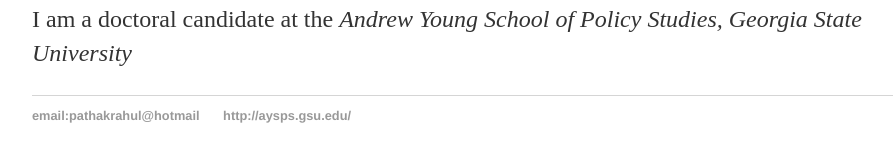
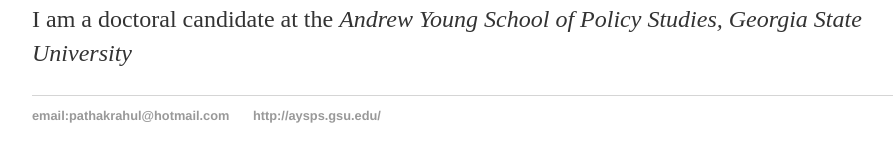
Before and after one commit to pathak-rahul/pathak-rahul.github.io, a Jekyll site: the page built from index.html, in a window 1280 px wide. Shown: the part 194-356 px from the top of the page, without its empty margins (160-1053 px from the left). Built offline with Jekyll 4.4.1, drawn with Linux system fonts in a browser that asks for light colours.

Commit message:
Update default.html

```diff
--- a/_layouts/default.html
+++ b/_layouts/default.html
@@ -24,7 +24,7 @@
 		</div><!-- /.container -->
 		<footer>
     		<ul>
-        		<li><a href="mailto:pathakrahul@hotmail.com">email:pathakrahul@hotmail</a></li>
+        		<li><a href="mailto:pathakrahul@hotmail.com">email:pathakrahul@hotmail.com</a></li>
         		<li><a href="http://aysps.gsu.edu/">http://aysps.gsu.edu/</a></li>
 			</ul>
 		</footer>
```
